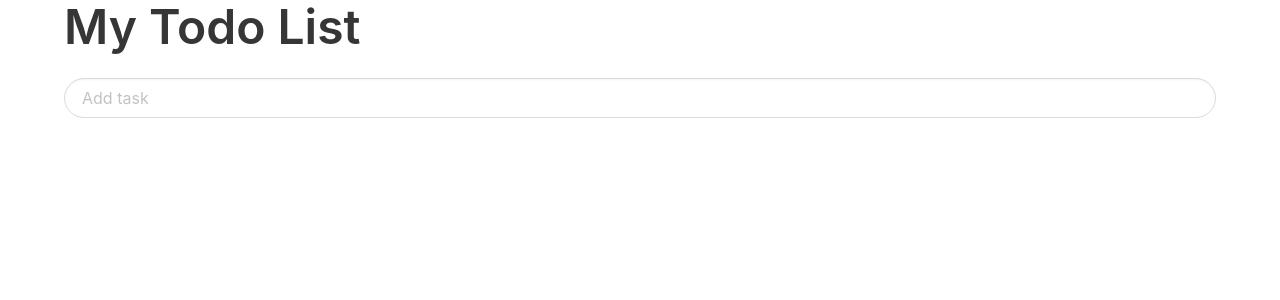
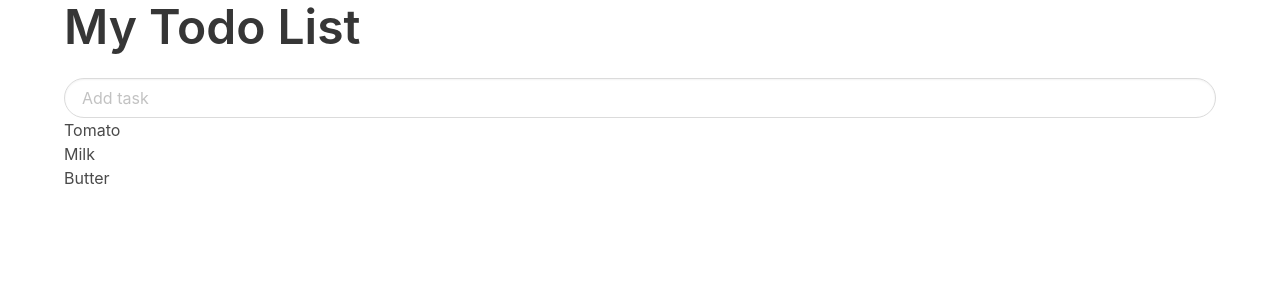
Before and after one commit to BenBenharrat/todolist-vuejs, a Vue app: page / in a window 1280 px wide. Shown: the top 300 px of the page. Built offline with nearby package versions, Linux system fonts and the light colour scheme.

Commit message:
link todoListItem to TodoList

```diff
--- a/src/components/TodoList.vue
+++ b/src/components/TodoList.vue
@@ -1,19 +1,24 @@
 <template>
-  <TodoListInputText />
+  <div>
+    <TodoListInputText />
+    <TodoListItem :todos="todos" />
+  </div>
 </template>
 
 <script>
 import TodoListInputText from '@/components/TodoListInputText.vue';
+import TodoListItem from '@/components/TodoListItem.vue';
 
 export default {
     components: {
         TodoListInputText,
+        TodoListItem
     },
     data() {
       return {
         todos: ["Tomato", "Milk", "Butter"]
-      }
-    },
+      };
+    }
 };
 </script>
 
--- a/src/components/TodoListItem.vue
+++ b/src/components/TodoListItem.vue
@@ -0,0 +1,15 @@
+<template>
+  <ul>
+      <li v-for="todo in todos">{{ todo }}</li>
+  </ul>
+</template>
+
+<script>
+export default {
+    props: ["todos"]
+};
+</script>
+
+<style>
+
+</style>
```
